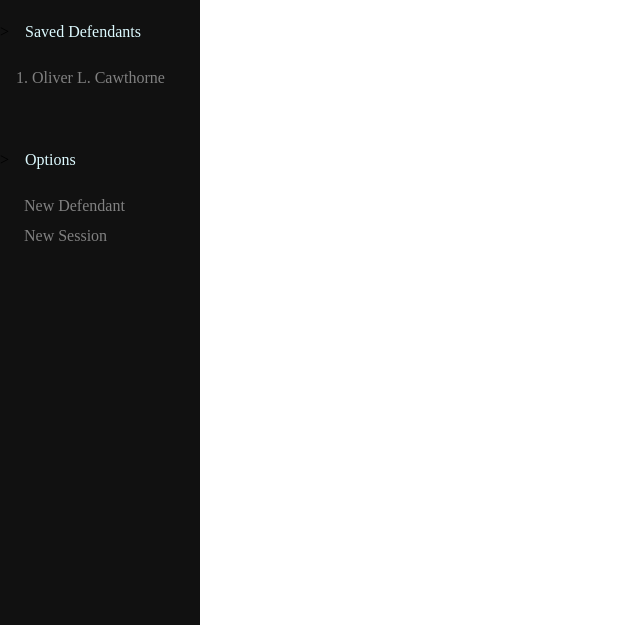
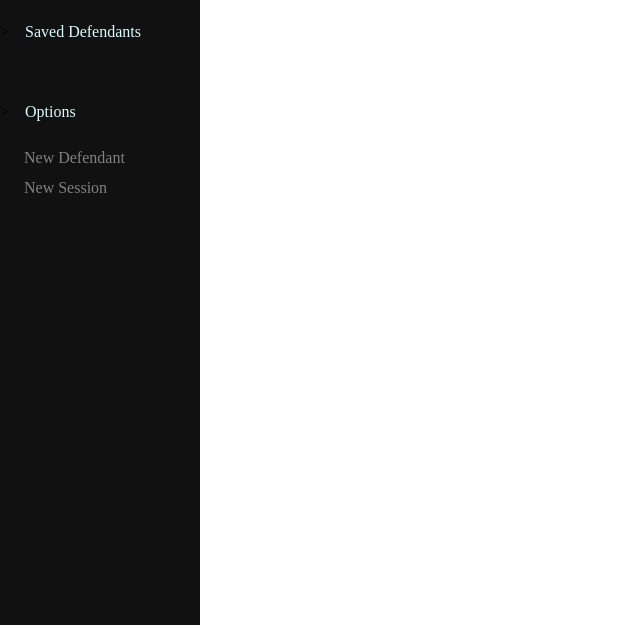
Before and after one commit to ocawthorne/sentencing-calc-frontend, a plain HTML site: page index.html in a window 1280 px wide. Shown: the part 175-800 px from the top of the page, without its empty margins (0-640 px from the left). Drawn offline with Linux system fonts and the light colour scheme.

Commit message:
Refine primary HTML elements

```diff
--- a/index.html
+++ b/index.html
@@ -11,17 +11,28 @@
     <div class='sidebar'>
       <img src="https://cdn.cp.adobe.io/content/2/rendition/c04e909a-a6e9-4bed-b69b-c3e47e3632b6/artwork/b4462e73-dca2-4dca-ba13-979f5716fe64/version/0/format/jpg/dimension/width/size/220" style="height:140px">
       ><p>Saved Defendants</p>
-      <a href='#' class="defendant">1. Oliver L. Cawthorne</a>
+      <!--TODO List of defendants belonging to the current Session ID go here in a href tags-->
       <br><br>
       ><p>Options</p>
-      <a href='#' class="option"> New Defendant</a>
-      <a href='#' class="option"> New Session</a>
+      <a href='#' class="option"> New Defendant</a> <!--TODO When clicked, ensure that this removes #display from the DOM and includes #form-->
+      <a href='#' class="option"> New Session</a> <!--TODO Erase current session and start new one with SecureRandom.hex (worry about this later)-->
     </div>
 
      <!-- Main Content -->
+
     <div class="main">
       <h1>Sentencing Calculator</h1>
+
+      <div class="form"> <!--TODO Build new defendant form-->
+
       </div>
+
+      <div class="display"> <!--TODO Build a display for when an existing defendant has been clicked-->
+
+      </div>
+
+    </div>
+
     <script type="text/javascript" src="index.js"></script>
   </body>
 </html>
```
Lines whose indentation alone changed are shown as unchanged.
